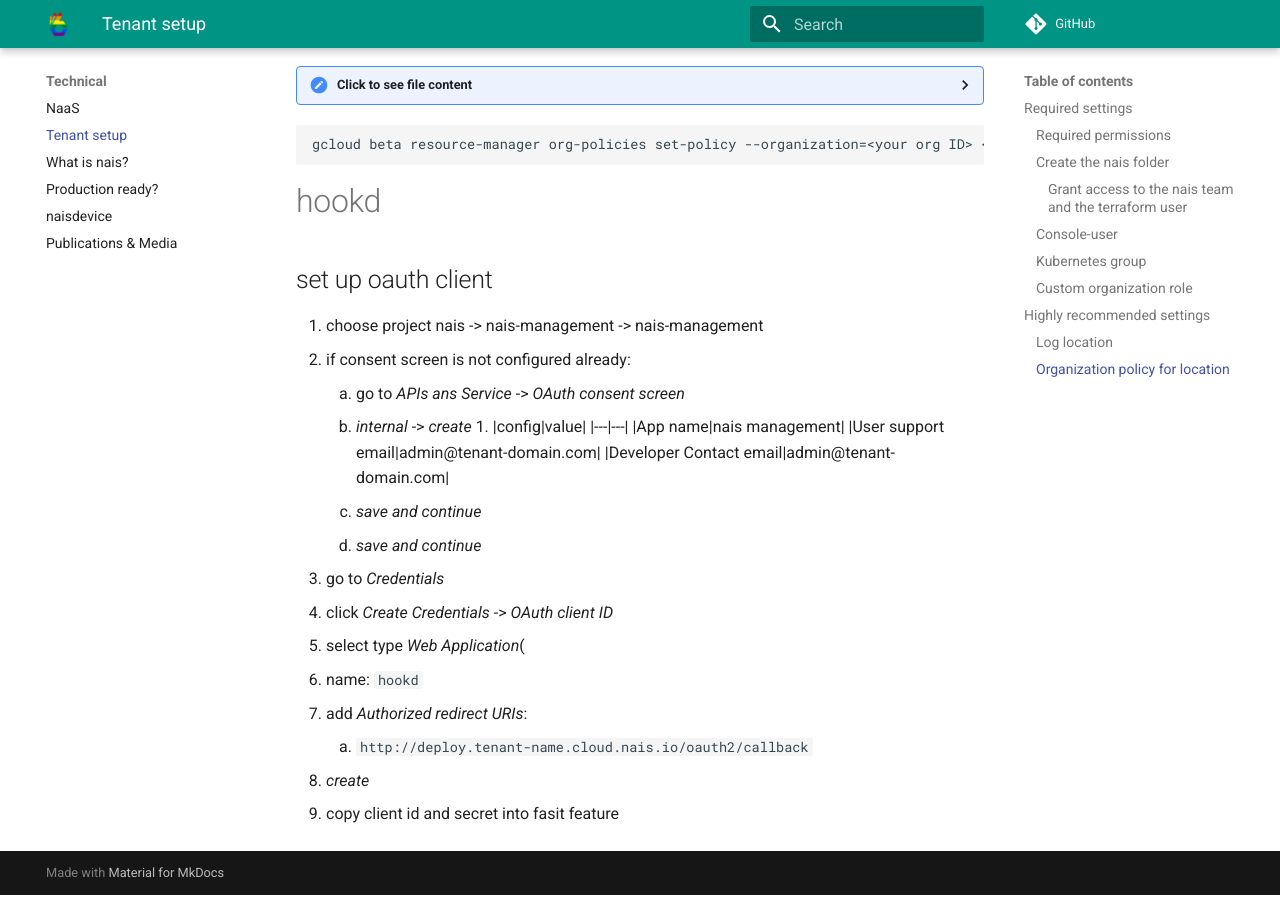
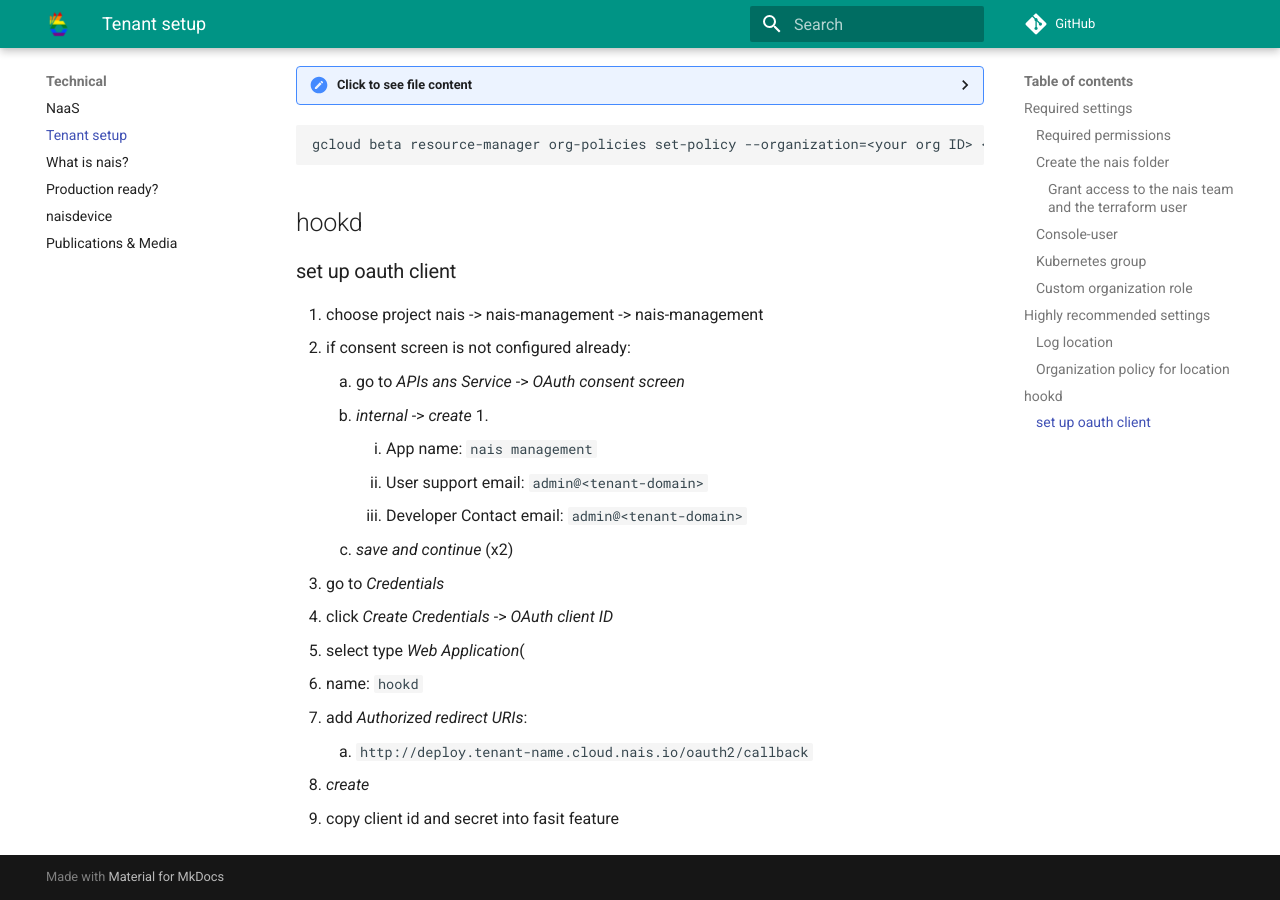
Before and after one commit to nais/handbook, an MkDocs documentation site: the page built from docs/technical/tenant-setup.md, in a window 1280 px wide and 900 px high, scrolled down 2007 px. Built offline with MkDocs 1.6.1 and Material for MkDocs 9.7.7, drawn with Linux system fonts in a browser that asks for light colours; comment, search, counter and statistics services are not loaded.

Commit message:
fix hookd heading, fix no table in list
Co-authored-by: Morten Lied Johansen <morten.lied.johansen@nav.no>

````diff
--- a/docs/technical/tenant-setup.md
+++ b/docs/technical/tenant-setup.md
@@ -182,21 +182,18 @@ listPolicy:
 gcloud beta resource-manager org-policies set-policy --organization=<your org ID> <file name>.yaml
 ```
 
-# hookd
-## set up oauth client
+## hookd
+### set up oauth client
 
 1. choose project nais -> nais-management -> nais-management
 1. if consent screen is not configured already:
     1. go to *APIs ans Service* -> *OAuth consent screen*
     1. *internal* -> *create*
     1.
-      |config|value|
-      |---|---|
-      |App name|nais management|
-      |User support email|admin@tenant-domain.com|
-      |Developer Contact email|admin@tenant-domain.com|
-    1. *save and continue*
-    1. *save and continue*
+        1. App name: `nais management`
+        1. User support email: `admin@<tenant-domain>`
+        1. Developer Contact email: `admin@<tenant-domain>`
+    1. *save and continue* (x2)
 1. go to *Credentials*
 1. click *Create Credentials* -> *OAuth client ID*
 1. select type *Web Application*(
````
